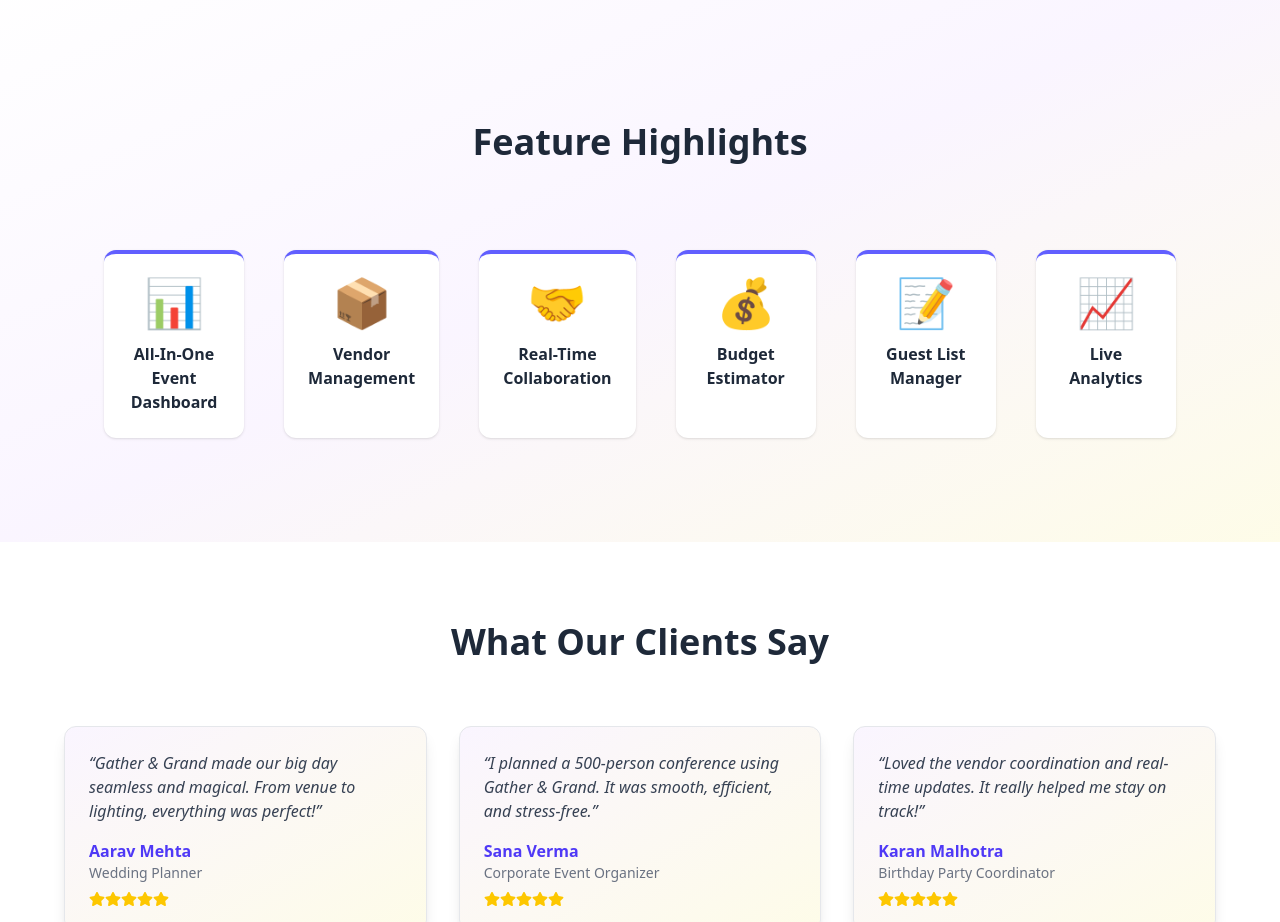
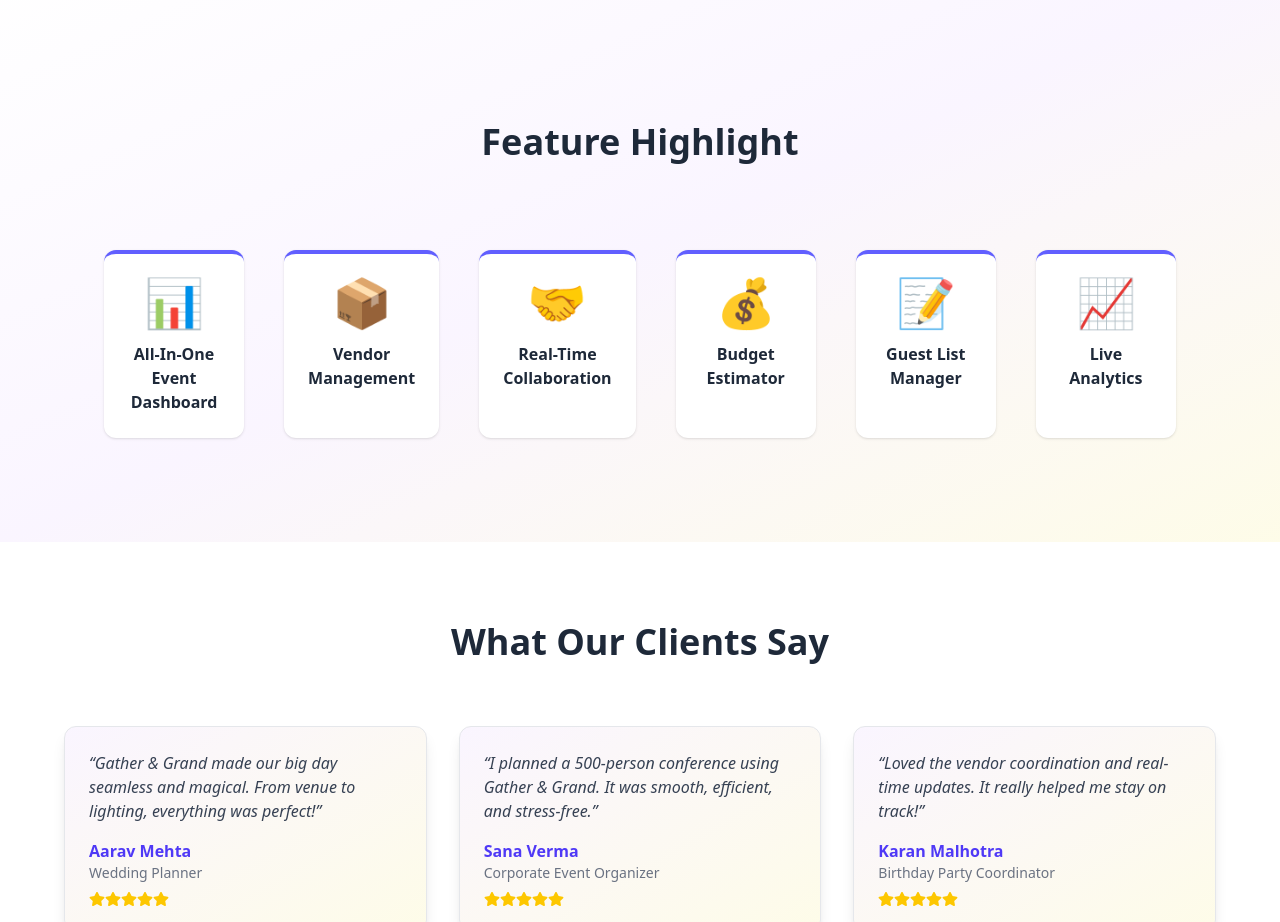
Before and after one commit to bhanuahlawat/Gather-Grand, a React (Vite) app: page / in a window 1280 px wide. Shown: the part 2000-2922 px from the top of the page. Built offline with nearby package versions, Linux system fonts and the light colour scheme.

Commit message:
Update Features.jsx

```diff
--- a/src/components/Features.jsx
+++ b/src/components/Features.jsx
@@ -15,8 +15,8 @@ export default function FeaturesCarousel() {
       className="pt-40 px-4 md:px-16 py-16 bg-gradient-to-br from-white via-purple-50 to-yellow-50 mt-20"
       id="features"
     >
-      <h3 className="text-3xl pt-70px md:text-4xl font-extrabold text-center text-gray-800 mb-12">
-        Feature Highlights
+      <h3 className="text-3xl md:text-4xl font-extrabold text-center text-gray-800 mb-12">
+        Feature Highlight
       </h3>
 
       <div className="grid grid-cols-2 md:flex md:p-10 md:gap-10 gap-6 justify-items-center">
```
